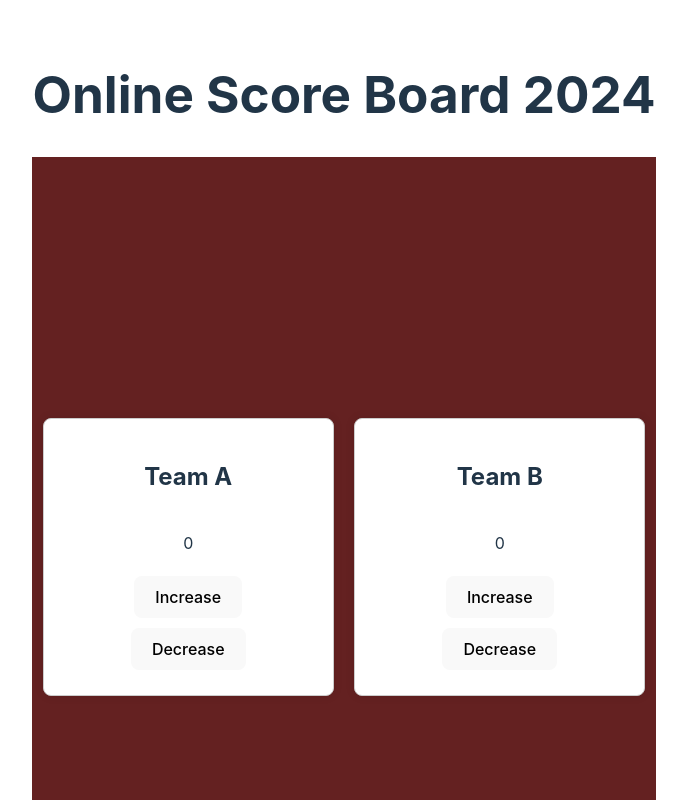
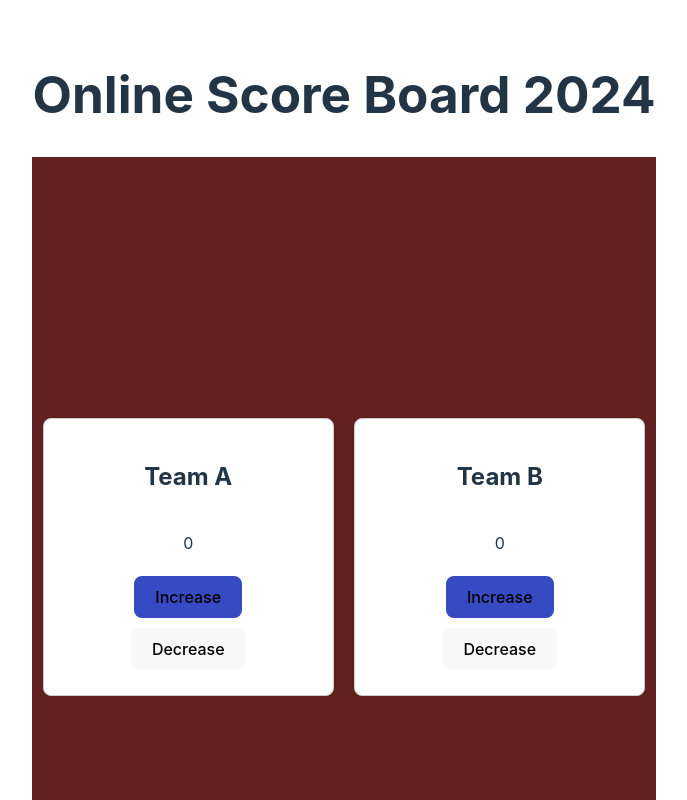
Before and after one commit to sujithkpg/react-app, a React (Vite) app: page / in a window 1280 px wide. Shown: the top 800 px of the page, without its empty margins (296-983 px from the left). Built offline with nearby package versions, Linux system fonts and the light colour scheme.

Commit message:
score board initial commit

```diff
--- a/src/App.css
+++ b/src/App.css
@@ -38,10 +38,10 @@
   background-color: rgb(214, 106, 106);
 }
 .btn-primary{
-  background-color: aqua;
+  background-color: rgb(54, 75, 193);
 }
 .btn-primary:hover{
-  background-color: rgb(14, 183, 183);
+  background-color: rgb(26, 49, 177);
 }
 
 .read-the-docs {
--- a/src/component/CounterProps.tsx
+++ b/src/component/CounterProps.tsx
@@ -22,7 +22,7 @@ const Counter: React.FC<CounterProps> = ({ team }) => {
     <div className="counter">
       <h2>{team}</h2>
       <p>{count}</p>
-      <button onClick={() => setCount(count + 1)}>Increase</button>
+      <button className="btn-primary" onClick={() => setCount(count + 1)}>Increase</button>
       <button onClick={() => setCount(count>0?count - 1:0)}>Decrease</button>
     </div>
   );
```
